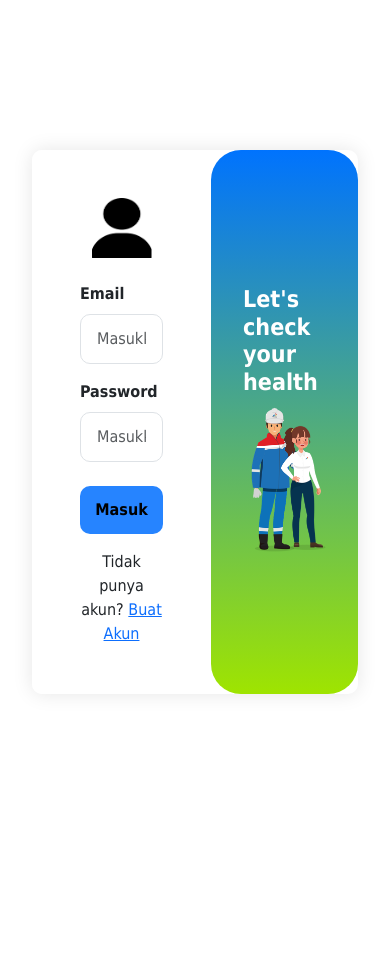
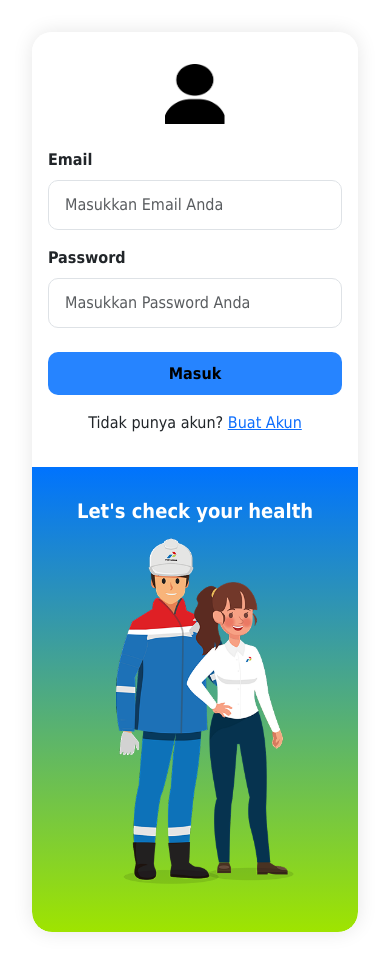
Before and after one commit to mdwikurniawan976/Lelah-oMeter, a plain HTML site: page index.html in a window 390 px wide. Before the commit the page ends 844 px from the top, so only its background shows below. Drawn offline with nearby package versions, Linux system fonts and the light colour scheme.

Commit message:
Update index.html

```diff
--- a/index.html
+++ b/index.html
@@ -71,6 +71,35 @@
       text-align: center;
       margin-bottom: 1rem;
     }
+    @media (max-width: 768px) {
+  .card-login {
+    flex-direction: column;
+    border-radius: 20px;
+  }
+
+  .illustration-section {
+    border-radius: 0 0 20px 20px;
+    padding: 2rem 1rem;
+  }
+
+  .login-form-section {
+    padding: 2rem 1rem;
+  }
+
+  .login-form-section .btn-primary {
+    padding: 0.6rem;
+    font-size: 1rem;
+  }
+
+  .illustration-section h3 {
+    font-size: 1.25rem;
+  }
+
+  .illustration-section img {
+    width: 150px;
+  }
+}
+
   </style>
 </head>
 
```
